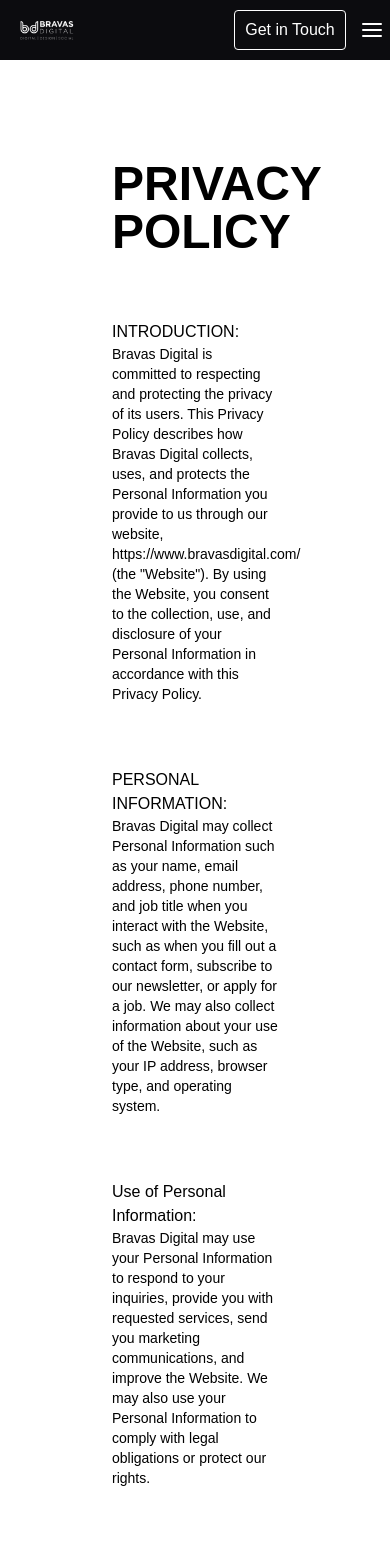
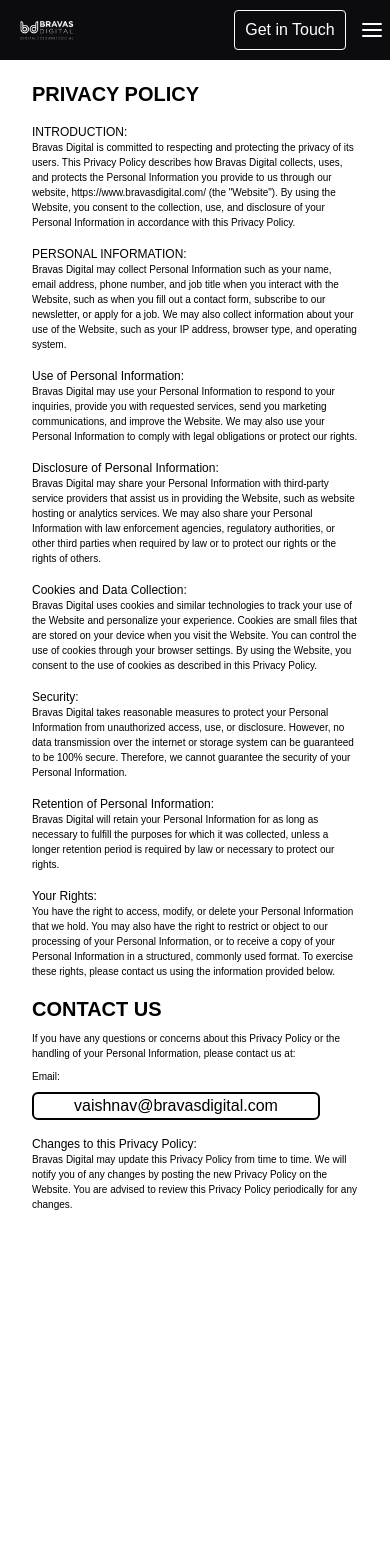
Before and after one commit to Ashutoshkr23/Bravos-11, a Next.js app: page /privacypolicy in a window 390 px wide. Shown: the top 1555 px of the page. After the commit the page ends 1292 px from the top, so only its background shows below. Built offline with nearby package versions, Linux system fonts and the light colour scheme; no server answers.

Commit message:
privacy policy responsive

```diff
--- a/src/pages/privacypolicy.jsx
+++ b/src/pages/privacypolicy.jsx
@@ -5,33 +5,33 @@ function privacypolicy() {
   return (
     <div>
         <Navbar />
-        <div className='mx-28 py-40 bg-white text-black'>
-              <h1 className=' text-5xl font-bold'>PRIVACY POLICY</h1>
-              <h3 className='text-base mt-16'>INTRODUCTION:</h3>
-              <p className='text-sm'>Bravas Digital is committed to respecting and protecting the privacy of its users. This Privacy Policy describes how Bravas Digital collects, uses, and protects the Personal Information you provide to us through our website, https://www.bravasdigital.com/ (the "Website"). By using the Website, you consent to the collection, use, and disclosure of your Personal Information in accordance with this Privacy Policy.</p>
-              <h3 className='text-base mt-16'>PERSONAL INFORMATION:</h3>
-              <p className='text-sm'>Bravas Digital may collect Personal Information such as your name, email address, phone number, and job title when you interact with the Website, such as when you fill out a contact form, subscribe to our newsletter, or apply for a job. We may also collect information about your use of the Website, such as your IP address, browser type, and operating system.</p>
-              <h3 className='text-base mt-16'>Use of Personal Information:</h3>
-              <p className='text-sm'>Bravas Digital may use your Personal Information to respond to your inquiries, provide you with requested services, send you marketing communications, and improve the Website. We may also use your Personal Information to comply with legal obligations or protect our rights.</p>
-              <h3 className='text-base mt-16'>Disclosure of Personal Information:</h3>
-              <p className='text-sm'>Bravas Digital may share your Personal Information with third-party service providers that assist us in providing the Website, such as website hosting or analytics services. We may also share your Personal Information with law enforcement agencies, regulatory authorities, or other third parties when required by law or to protect our rights or the rights of others.</p>
-              <h3 className='text-base mt-16'>
+        <div className='mx-8 md:mx-16 lg:mx-28 py-20 md:py-24 lg:py-40 bg-white text-black'>
+              <h1 className='text-xl  md:text-2xl lg:text-5xl font-bold'>PRIVACY POLICY</h1>
+              <h3 className='text-xs md:text-base mt-4 md:mt-12 lg:mt-16'>INTRODUCTION:</h3>
+              <p className='text-[10px] md:text-sm'>Bravas Digital is committed to respecting and protecting the privacy of its users. This Privacy Policy describes how Bravas Digital collects, uses, and protects the Personal Information you provide to us through our website, https://www.bravasdigital.com/ (the "Website"). By using the Website, you consent to the collection, use, and disclosure of your Personal Information in accordance with this Privacy Policy.</p>
+        <h3 className='text-xs md:text-base mt-4 md:mt-12 lg:mt-16'>PERSONAL INFORMATION:</h3>
+        <p className='text-[10px] md:text-sm'>Bravas Digital may collect Personal Information such as your name, email address, phone number, and job title when you interact with the Website, such as when you fill out a contact form, subscribe to our newsletter, or apply for a job. We may also collect information about your use of the Website, such as your IP address, browser type, and operating system.</p>
+        <h3 className='text-xs md:text-base mt-4 md:mt-12 lg:mt-16'>Use of Personal Information:</h3>
+        <p className='text-[10px] md:text-sm'>Bravas Digital may use your Personal Information to respond to your inquiries, provide you with requested services, send you marketing communications, and improve the Website. We may also use your Personal Information to comply with legal obligations or protect our rights.</p>
+        <h3 className='text-xs md:text-base mt-4 md:mt-12 lg:mt-16'>Disclosure of Personal Information:</h3>
+        <p className='text-[10px] md:text-sm'>Bravas Digital may share your Personal Information with third-party service providers that assist us in providing the Website, such as website hosting or analytics services. We may also share your Personal Information with law enforcement agencies, regulatory authorities, or other third parties when required by law or to protect our rights or the rights of others.</p>
+        <h3 className='text-xs md:text-base mt-4 md:mt-12 lg:mt-16'>
                   Cookies and Data Collection:</h3>
-              <p className='text-sm'>Bravas Digital uses cookies and similar technologies to track your use of the Website and personalize your experience. Cookies are small files that are stored on your device when you visit the Website. You can control the use of cookies through your browser settings. By using the Website, you consent to the use of cookies as described in this Privacy Policy.</p>
-              <h3 className='text-base mt-16'>Security:</h3>
-              <p className='text-sm'>Bravas Digital takes reasonable measures to protect your Personal Information from unauthorized access, use, or disclosure. However, no data transmission over the internet or storage system can be guaranteed to be 100% secure. Therefore, we cannot guarantee the security of your Personal Information.</p>
-              <h3 className='text-base mt-16'>Retention of Personal Information:</h3>
-              <p className='text-sm'>Bravas Digital will retain your Personal Information for as long as necessary to fulfill the purposes for which it was collected, unless a longer retention period is required by law or necessary to protect our rights.</p>
-              <h3 className='text-base mt-16'>Your Rights:</h3>
-              <p className='text-sm'>You have the right to access, modify, or delete your Personal Information that we hold. You may also have the right to restrict or object to our processing of your Personal Information, or to receive a copy of your Personal Information in a structured, commonly used format. To exercise these rights, please contact us using the information provided below.</p>
+        <p className='text-[10px] md:text-sm'>Bravas Digital uses cookies and similar technologies to track your use of the Website and personalize your experience. Cookies are small files that are stored on your device when you visit the Website. You can control the use of cookies through your browser settings. By using the Website, you consent to the use of cookies as described in this Privacy Policy.</p>
+        <h3 className='text-xs md:text-base mt-4 md:mt-12 lg:mt-16'>Security:</h3>
+        <p className='text-[10px] md:text-sm'>Bravas Digital takes reasonable measures to protect your Personal Information from unauthorized access, use, or disclosure. However, no data transmission over the internet or storage system can be guaranteed to be 100% secure. Therefore, we cannot guarantee the security of your Personal Information.</p>
+        <h3 className='text-xs md:text-base mt-4 md:mt-12 lg:mt-16'>Retention of Personal Information:</h3>
+        <p className='text-[10px] md:text-sm'>Bravas Digital will retain your Personal Information for as long as necessary to fulfill the purposes for which it was collected, unless a longer retention period is required by law or necessary to protect our rights.</p>
+        <h3 className='text-xs md:text-base mt-4 md:mt-12 lg:mt-16'>Your Rights:</h3>
+        <p className='text-[10px] md:text-sm'>You have the right to access, modify, or delete your Personal Information that we hold. You may also have the right to restrict or object to our processing of your Personal Information, or to receive a copy of your Personal Information in a structured, commonly used format. To exercise these rights, please contact us using the information provided below.</p>
 
-              <h1 className=' text-5xl font-bold mt-16'>CONTACT US</h1>
-              <p className='text-sm mt-6'>If you have any questions or concerns about this Privacy Policy or the handling of your Personal Information, please contact us at:</p>
-              <p className='text-sm mt-6'>Email:</p>
+        <h1 className='text-xl mt-4 md:mt-12 lg:mt-16 md:text-2xl lg:text-5xl font-bold'>CONTACT US</h1>
+        <p className='text-[10px] md:text-sm mt-2 md:mt-6'>If you have any questions or concerns about this Privacy Policy or the handling of your Personal Information, please contact us at:</p>
+        <p className='text-[10px] md:text-sm mt-2 md:mt-6'>Email:</p>
               <button className='bg-white border-2 mt-2 border-black px-10 rounded-md '>vaishnav@bravasdigital.com</button>
 
-              <h3 className='text-base mt-8'>Changes to this Privacy Policy:</h3>
-              <p className='text-sm'>Bravas Digital may update this Privacy Policy from time to time. We will notify you of any changes by posting the new Privacy Policy on the Website. You are advised to review this Privacy Policy periodically for any changes.</p>
+        <h3 className='text-xs md:text-base mt-4 md:mt-12 lg:mt-16'>Changes to this Privacy Policy:</h3>
+        <p className='text-[10px] md:text-sm'>Bravas Digital may update this Privacy Policy from time to time. We will notify you of any changes by posting the new Privacy Policy on the Website. You are advised to review this Privacy Policy periodically for any changes.</p>
         </div>
 
     </div>
```
